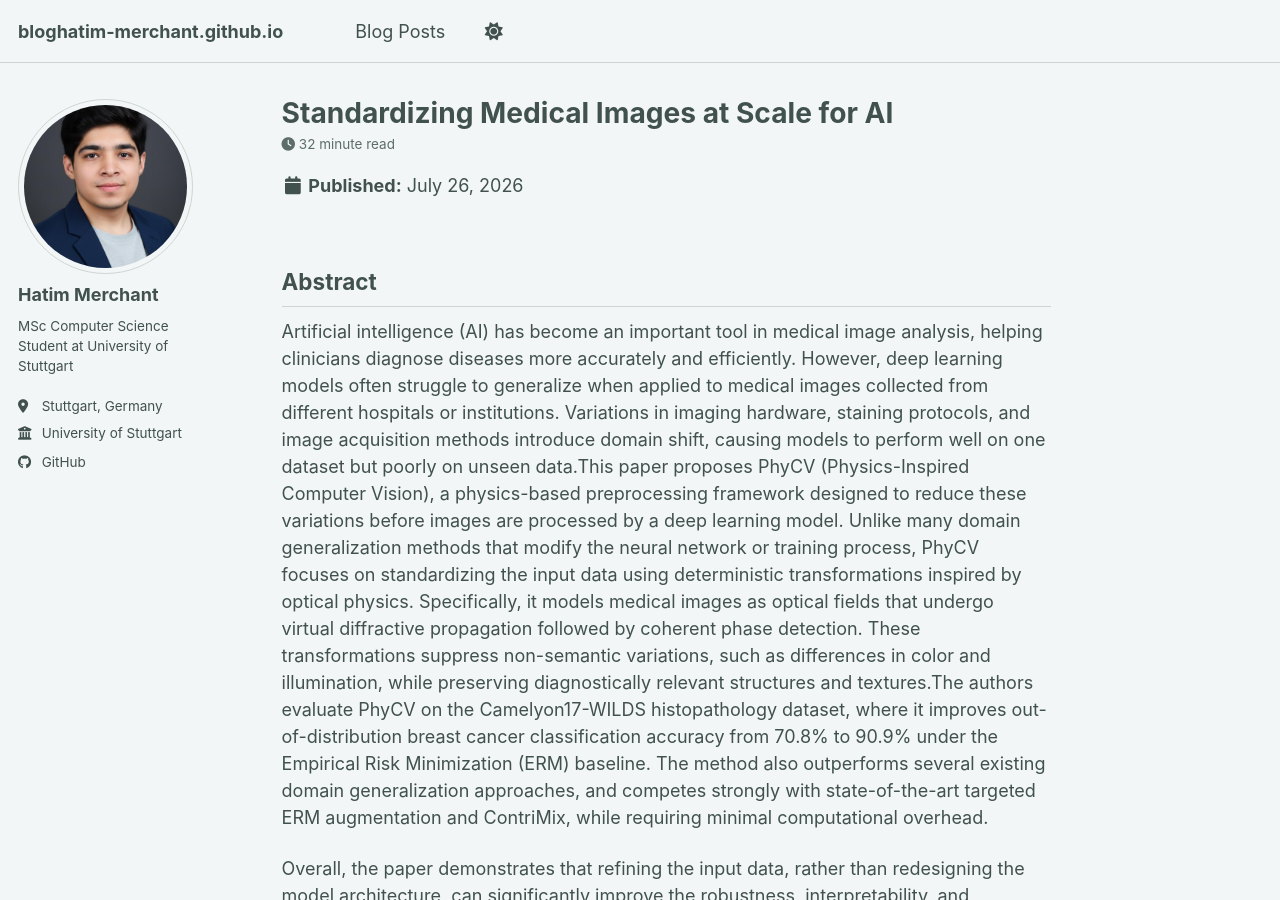
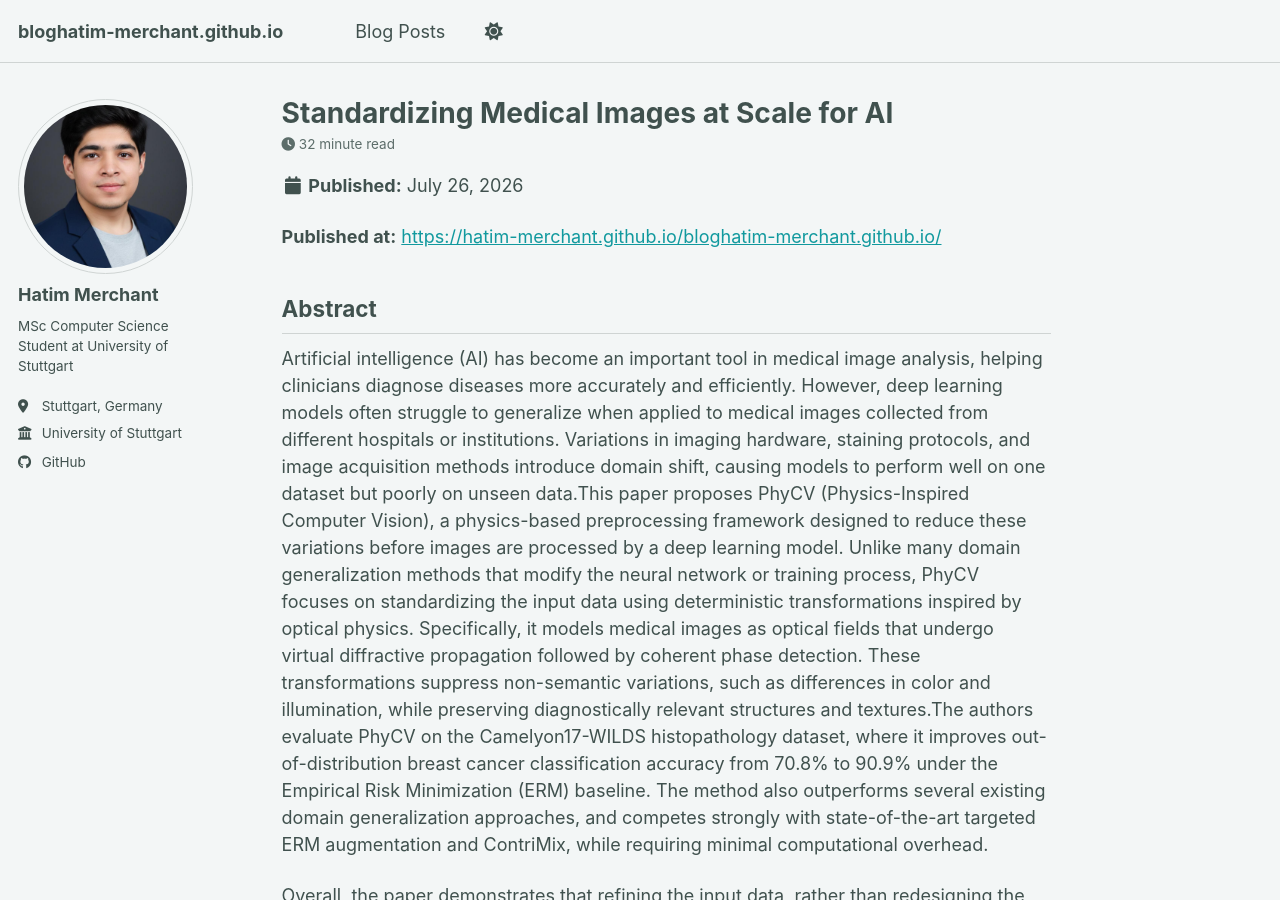
Before and after one commit to Hatim-Merchant/bloghatim-merchant.github.io, a Jekyll site: the page built from _posts/2026-07-26-blog-post-1.md, in a window 1280 px wide and 900 px high. Built offline with Jekyll 4.4.1, drawn with Linux system fonts in a browser that asks for light colours; a style sheet for code colours, icons or effects is not loaded.

Commit message:
added content

```diff
--- a/_posts/2026-07-26-blog-post-1.md
+++ b/_posts/2026-07-26-blog-post-1.md
@@ -22,6 +22,14 @@ related: true
 math: true
 mathjax: true
 ---
+
+<p>
+  <strong>Published at:</strong>
+  <a href="https://hatim-merchant.github.io/bloghatim-merchant.github.io/" target="_blank">
+    https://hatim-merchant.github.io/bloghatim-merchant.github.io/
+  </a>
+</p>
+
 
 ## **Abstract**
 
```
